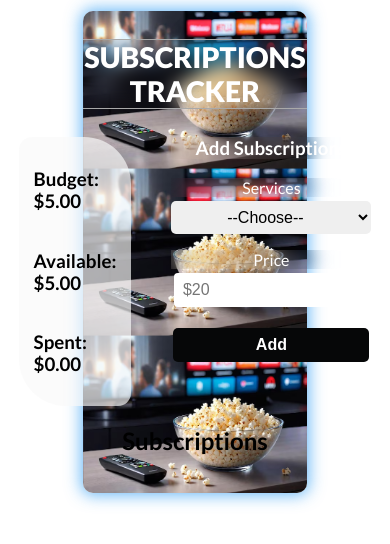
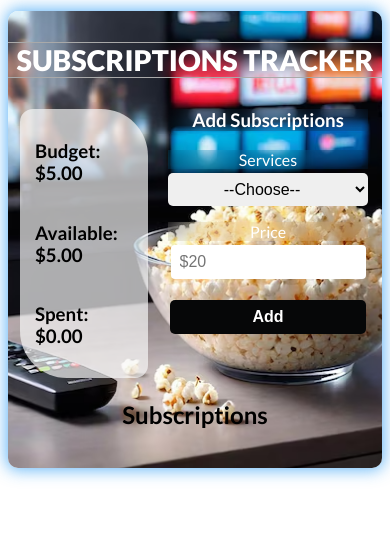
Before and after one commit to SebastianLlanes/Subscriptions-Tracker, a React (Vite) app: page / in a window 390 px wide. Both pictures are taken after typing "5" into the empty fields and a click on the input "Add". Shown: the top 544 px of the page. Built offline with nearby package versions, Linux system fonts and the light colour scheme.

Commit message:
Responsive design

```diff
--- a/src/App.css
+++ b/src/App.css
@@ -11,7 +11,7 @@ body{
   margin: 0 auto;
   text-align: center;
   background-image: url('./assets/popcorn.png');
-  background-size: contain;
+  background-size: cover;
   background-position: center;
   backdrop-filter: blur(10px);
   box-shadow: rgb(33 150 243 / 68%) 0px 0px 1rem 2px;
@@ -180,3 +180,26 @@ p.author a {
   font-weight: 700;
   color: #000;
 }
+
+
+@media (max-width: 600px) {
+  .App {
+    width: 100%;
+  }
+  .main-form {
+    gap: 20px;
+  }
+  .balance {
+    margin-left: 12px;
+  }
+  .add-subscription {
+    margin-right: 14px;
+  }
+  .single-item img {
+    width: 90px;
+    margin-left: 8px;
+  }
+  .single-item a {
+    margin-right: 4px;
+  }
+}
```
